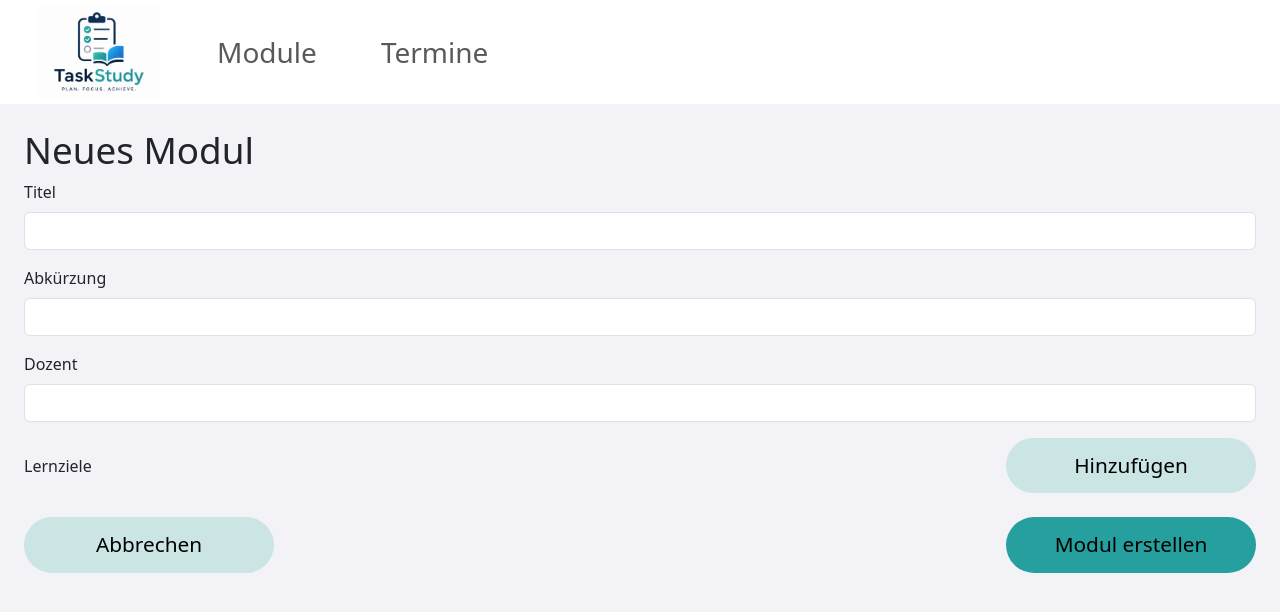
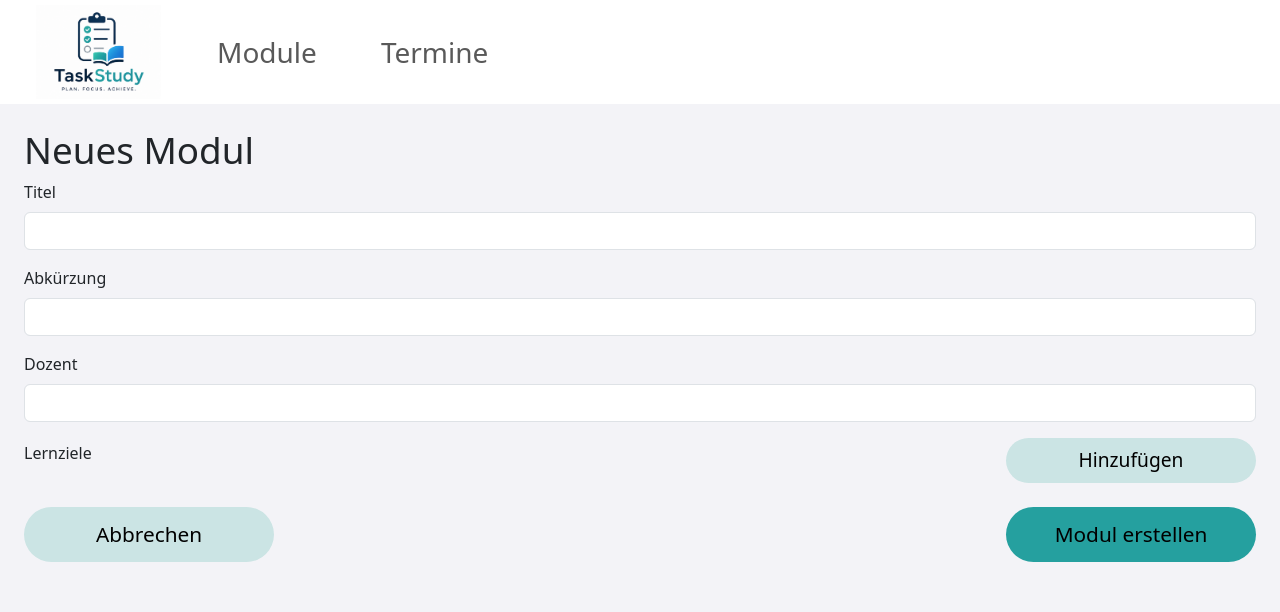
Before and after one commit to Sawmii/TaskStudy, a SvelteKit app: page /modules/create in a window 1280 px wide. Shown: the top 612 px of the page. Built offline with nearby package versions, Linux system fonts and the light colour scheme.

Commit message:
Layout angepasst

```diff
--- a/src/lib/components/DynamicList.svelte
+++ b/src/lib/components/DynamicList.svelte
@@ -1,6 +1,5 @@
 <script>
     let {
-        label,
         name,
         items = $bindable([])
     } = $props();
@@ -16,10 +15,8 @@
 
 <div class="mb-4">
     <div class="d-flex justify-content-between gap-4 align-items-center mb-3">
-        {#if label}
-            {label}
-        {/if}
-        <button type="button" class="btn btn-secondary" onclick={addItem}>Hinzufügen</button>
+        <p>Lernziele</p>
+        <button type="button" class="btn btn-learninggoals" onclick={addItem}>Hinzufügen</button>
     </div>
 
     {#each items as item, i}
--- a/src/routes/modules/create/+page.svelte
+++ b/src/routes/modules/create/+page.svelte
@@ -20,7 +20,7 @@
             <label for="" class="form-label">Dozent</label>
             <input name="dozent" class="form-control" type="text" />
         </div>
-        <DynamicList label="Lernziele" name="lernziele" bind:items={lernziele}/>
+        <DynamicList name="lernziele" bind:items={lernziele}/>
         <div class="d-flex justify-content-between align-items-center">
             <a href="/modules" class="btn btn-secondary">Abbrechen</a>
             <button type="submit" class="btn">Modul erstellen</button>
--- a/src/routes/styles.css
+++ b/src/routes/styles.css
@@ -23,7 +23,14 @@ body {
     background-color: #cbe4e4;
 }
 
-.btn-secondary:hover {
+.btn-learninggoals {
+    background-color: #cbe4e4;
+    padding: 8px;
+    font-size: 1.2rem;
+    min-width: none;
+}
+
+.btn-secondary:hover, .btn-learninggoals:hover {
     background-color: #ccdbdb;
     color: black;
 }
```
